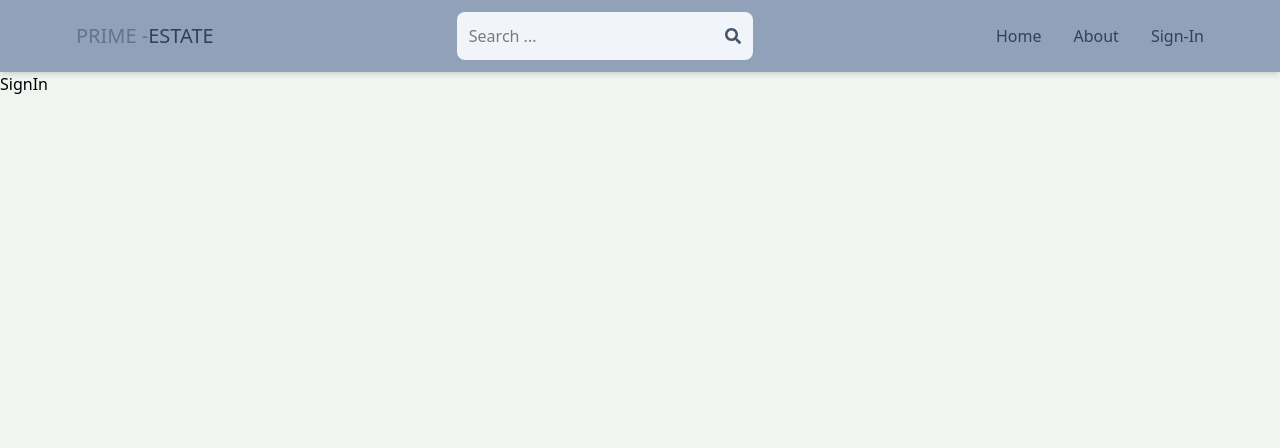
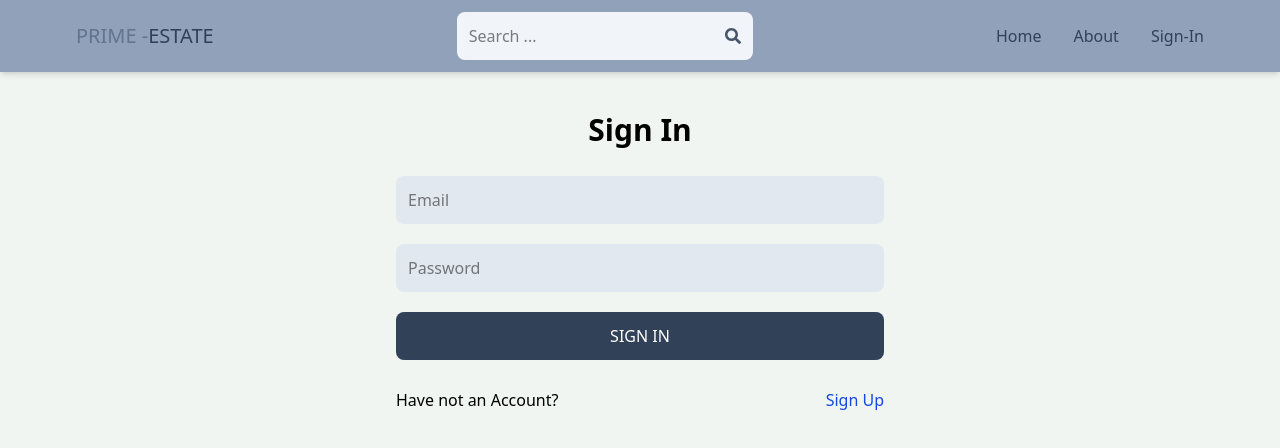
Before and after one commit to thilanhasitha/real-estate, a React (Vite) app in the folder client/: page /sign-in in a window 1280 px wide. Shown: the top 448 px of the page. Built offline with nearby package versions, Linux system fonts and the light colour scheme.

Commit message:
complete sign in page functionality

```diff
--- a/client/src/pages/SignIn.jsx
+++ b/client/src/pages/SignIn.jsx
@@ -1,7 +1,72 @@
-import React from 'react'
+import React, { useState } from 'react'
+import {Link, useNavigate} from 'react-router-dom'
 
-export default function SignIn() {
+export default function SignUp() {
+
+  const [formData,setFormData] = useState({});
+  const [error,setError] = useState(false);
+  const [loading,setLoading] = useState(false);
+
+  const navigate = useNavigate();
+
+  const handleSubmit = async (e) => {
+    e.preventDefault();
+    try {
+      setLoading(true);
+      const res = await fetch('/api/v1/user/sign-in', {
+        method: 'POST',
+        headers: {
+          'Content-Type': 'application/json',
+        },
+        body: JSON.stringify(formData),
+      });
+      const data = await res.json();
+      console.log(data);
+      if (data.success === false) {
+        setLoading(false);
+        setError(data.message);
+        return;
+      }
+      setLoading(false);
+      setError(null);
+      navigate('/');
+    } catch (error) {
+      setLoading(false);
+      setError(error.message);
+    }
+  };
+
+  const handleChange = (e)=>{
+    setFormData({
+      ...formData,
+      [e.target.id]:e.target.value
+    });
+    //to view the console what are the data keeping from spread operator of ...formData
+    console.log(formData);
+  }
+
   return (
-    <div>SignIn</div>
+    <div className='max-w-lg mx-auto p-3'>
+      <h1 className='text-3xl text-center  font-semibold my-7'>Sign In</h1>
+      <form onSubmit={handleSubmit} className='flex flex-col gap-5'>
+        {/* <input type='text'placeholder='UserName' className=' p-3 rounded-lg bg-slate-200' id='username' onChange={handleChange}/> */}
+        <input type='email'placeholder='Email' className=' p-3 rounded-lg bg-slate-200' id='email'  onChange={handleChange}/>
+        <input type='password'placeholder='Password' className=' p-3 rounded-lg bg-slate-200' id='password'  onChange={handleChange}/>
+
+        <button
+          disabled={loading}
+          className='bg-slate-700 text-white p-3 rounded-lg uppercase hover:opacity-95 disabled:opacity-80'
+        >
+          {loading ? 'Loading...' : 'Sign In'}
+        </button>
+      </form>
+      <div className='flex justify-between mt-7'>
+        <p>Have  not an Account?</p>
+         <Link to='/sign-up'>
+        <span className='text-blue-700'>Sign Up</span>
+        </Link>
+      </div>
+      {error && <p className='text-red-500 mt-5'>{error}</p>}
+    </div>
   )
 }
```
